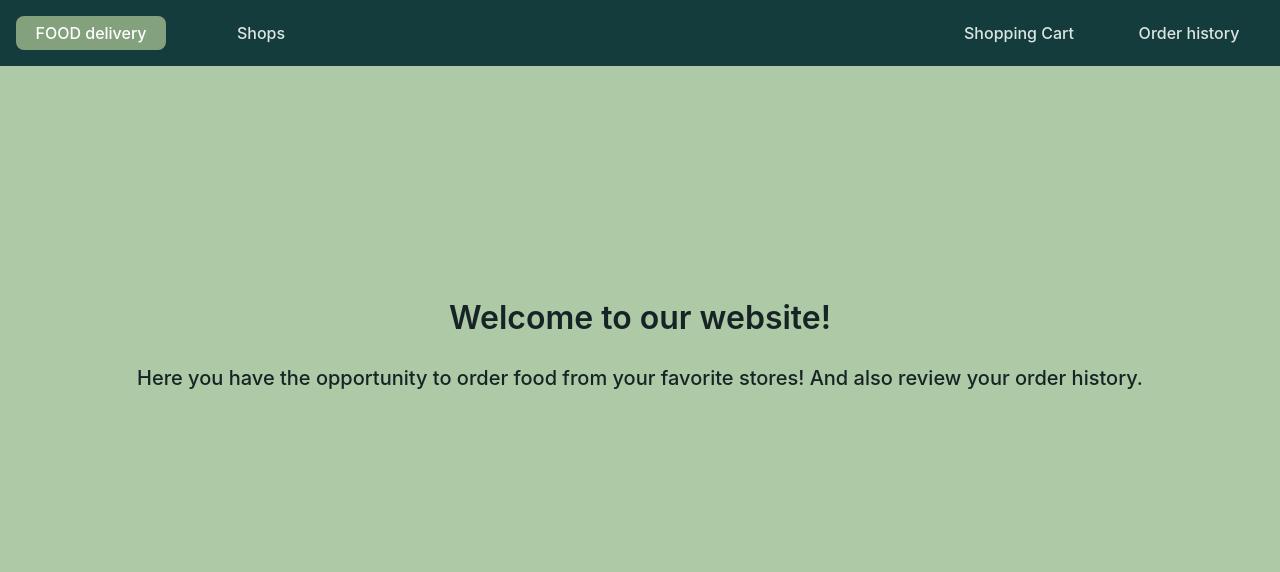
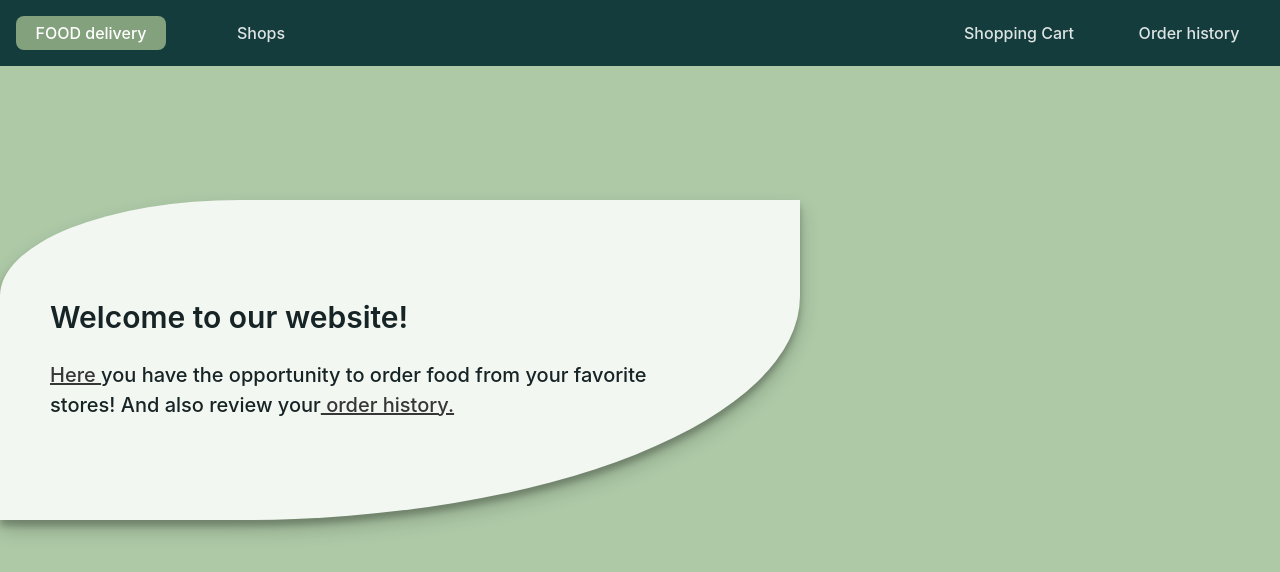
Before and after one commit to JustIrish/Food-delivery-front, a React (Create React App) app: page / in a window 1280 px wide. Shown: the top 572 px of the page. Built offline with nearby package versions, Linux system fonts and the light colour scheme.

Commit message:
add styles to Home page

```diff
--- a/src/components/ProductsList/ProductsListItem.js
+++ b/src/components/ProductsList/ProductsListItem.js
@@ -18,7 +18,7 @@ const ProductsListItem = ({ shop, id, name, imageUrl, price, description }) => {
   const onBasketClick = () => {
     const order = loadFromLocalStorage('order') || [];
 
-    if (order.lenghts > 0 && order[0].shop !== shop) {
+    if (order.length > 0 && order[0].shop !== shop) {
       toast.error('You can order products only from one selected store!');
       return;
     }
--- a/src/pages/HomePage.js
+++ b/src/pages/HomePage.js
@@ -1,32 +1,22 @@
+import { HomeTextWrap, Title, Text, Link } from './Pages.styled';
+
 const HomePage = () => {
   return (
     <div
       style={{
         backgroundColor: '#ADC9A6',
         height: '100vh',
-        paddingTop: '300px',
-        textAlign: 'center',
+        paddingTop: '200px',
       }}
     >
-      <h1
-        style={{
-          fontWeight: ' 600',
-          color: '#172426',
-          paddingBottom: '30px',
-        }}
-      >
-        Welcome to our website!
-      </h1>
-      <p
-        style={{
-          fontSize: '20px',
-          fontWeight: ' 500',
-          color: '#172426',
-        }}
-      >
-        Here you have the opportunity to order food from your favorite stores!
-        And also review your order history.
-      </p>
+      <HomeTextWrap>
+        <Title>Welcome to our website!</Title>
+        <Text>
+          <Link to="/shops">Here </Link> you have the opportunity to order food
+          from your favorite stores! And also review your
+          <Link to="/history"> order history.</Link>
+        </Text>
+      </HomeTextWrap>
     </div>
   );
 };
--- a/src/pages/Pages.styled.js
+++ b/src/pages/Pages.styled.js
@@ -1,10 +1,21 @@
 import styled from 'styled-components';
+import { NavLink } from 'react-router-dom';
 
 export const Wrapper = styled.div`
-padding: 100px 16px;
+  padding: 100px 16px;
   display: flex;
   align-items: flex-start;
   gap: 50px;
+`;
+
+export const HomeTextWrap = styled.div`
+  width: 800px;
+  height: 40vh;
+  padding: 100px 150px 24px 50px;
+  background-color: #f3f7f2;
+  border-bottom-right-radius: 70%;
+  border-top-left-radius: 30%;
+  box-shadow: rgba(0, 0, 0, 0.19) 0px 10px 20px, rgba(0, 0, 0, 0.23) 0px 6px 6px;
 `;
 
 export const HistoryWrap = styled.div`
@@ -22,3 +33,20 @@ export const Title = styled.h1`
   font-weight: 600;
   color: #172426;
 `;
+
+export const Text = styled.p`
+  margin-top: 25px;
+  font-size: 20px;
+  font-weight: 500;
+  line-height: 1.5;
+  color: #172426;
+`;
+
+export const Link = styled(NavLink)`
+  color: #373737;
+  text-decoration-line: underline;
+  :hover,
+  :focus {
+    font-weight: 700;
+  }
+`;
```
